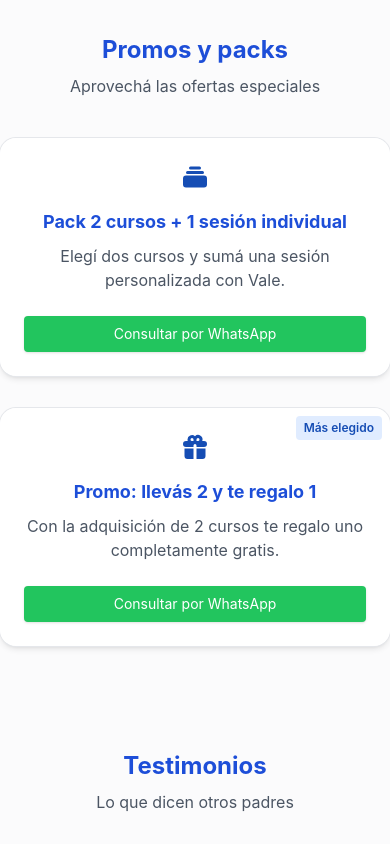
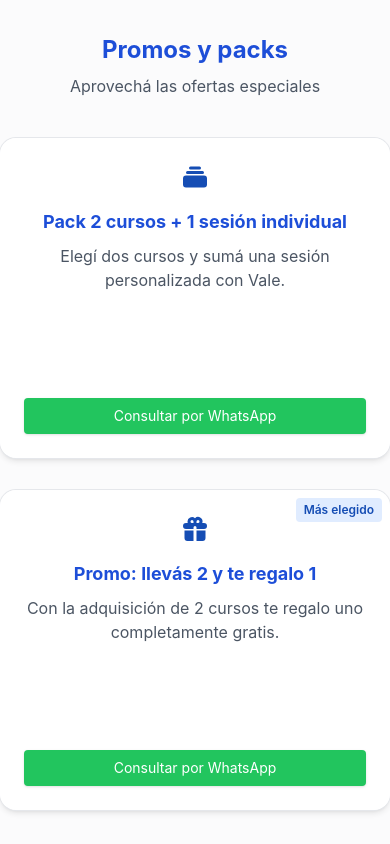
Before and after one commit to sekigan98/dram-adolescentes, a Next.js app: page / in a window 390 px wide. Shown: the part 6500-7344 px from the top of the page. Built offline with nearby package versions, Linux system fonts and the light colour scheme.

Commit message:
Update Promos.tsx

```diff
--- a/components/Promos.tsx
+++ b/components/Promos.tsx
@@ -20,13 +20,13 @@ const promos = [
 
 export default function Promos() {
   return (
-    <div className="grid sm:grid-cols-2 lg:grid-cols-3 gap-8 justify-items-center">
+    <div className="grid sm:grid-cols-2 lg:grid-cols-3 gap-8 justify-items-center items-start">
       {promos.map((p, i) => {
         const Icon = p.icon;
         const isPopular = p.title.includes("llevás 2");
         return (
           <MotionFade key={p.title} delay={i * 0.1}>
-            <div className="card relative p-6 flex flex-col justify-between max-w-md text-center hover:shadow-lg hover:scale-[1.02] transition-transform">
+            <div className="card relative p-6 flex flex-col justify-between max-w-md text-center min-h-[320px] hover:shadow-lg hover:scale-[1.02] transition-transform">
               {isPopular && (
                 <span className="absolute top-2 right-2 bg-brand-100 text-brand-700 text-xs font-semibold px-2 py-1 rounded">
                   Más elegido
```
